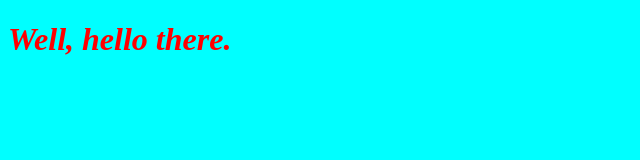
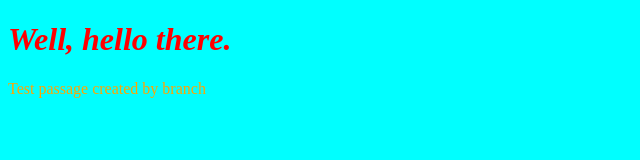
Before and after one commit to vpareek1308/GitProject, a plain HTML site: page index.html in a window 1280 px wide. Shown: the whole page, without its empty margins (0-640 px from the left). Drawn offline with Linux system fonts and the light colour scheme.

Commit message:
Added passage via testbranch

```diff
--- a/index.html
+++ b/index.html
@@ -7,5 +7,6 @@
     </head>
     <body>
         <h1>Well, hello there.</h1>
+        <p>Test passage created by branch</p>
     </body>
 </html>
--- a/styles.css
+++ b/styles.css
@@ -5,3 +5,6 @@ h1{
     color:red;
     font-style:italic;
 }
+p{
+    color: orange;
+}
```
